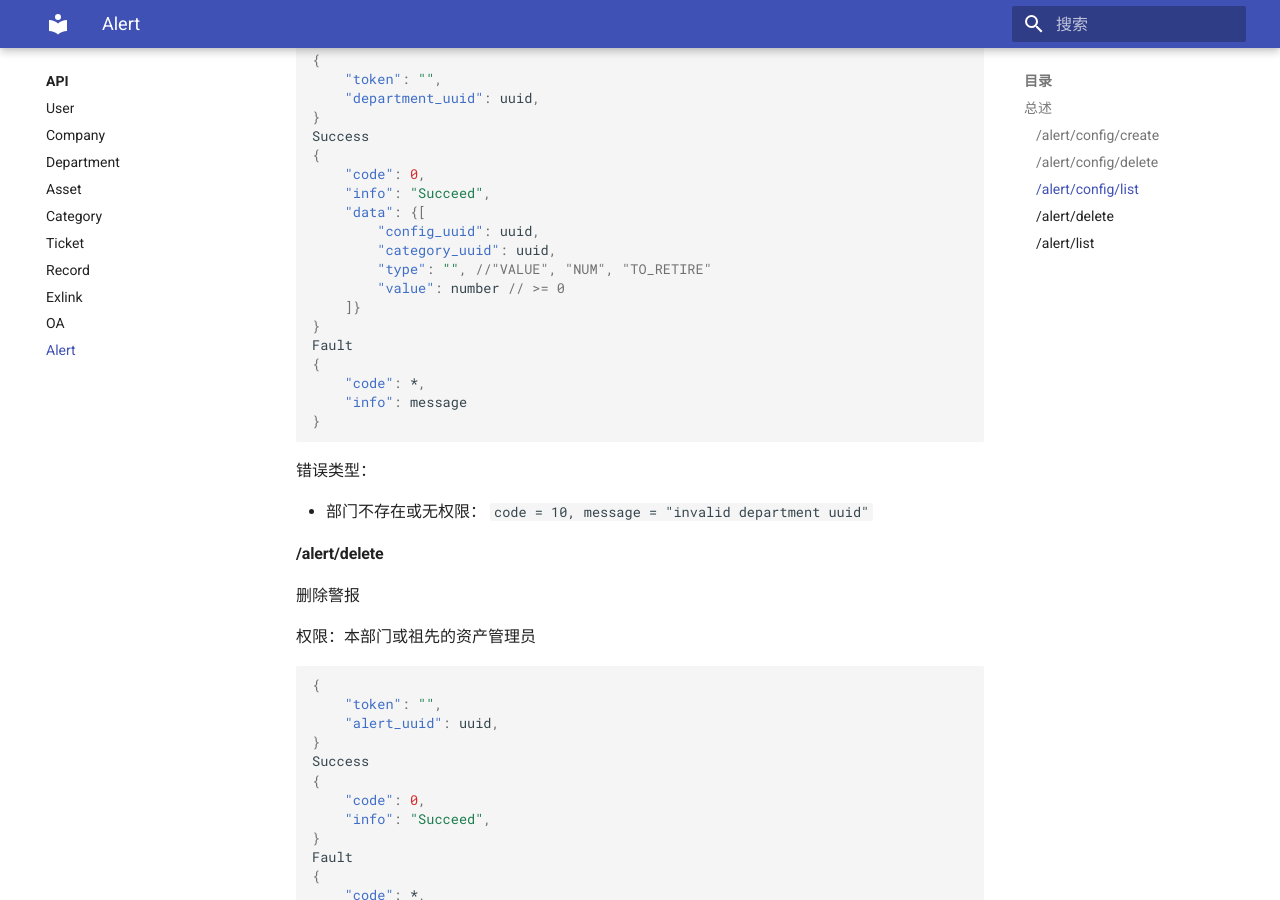
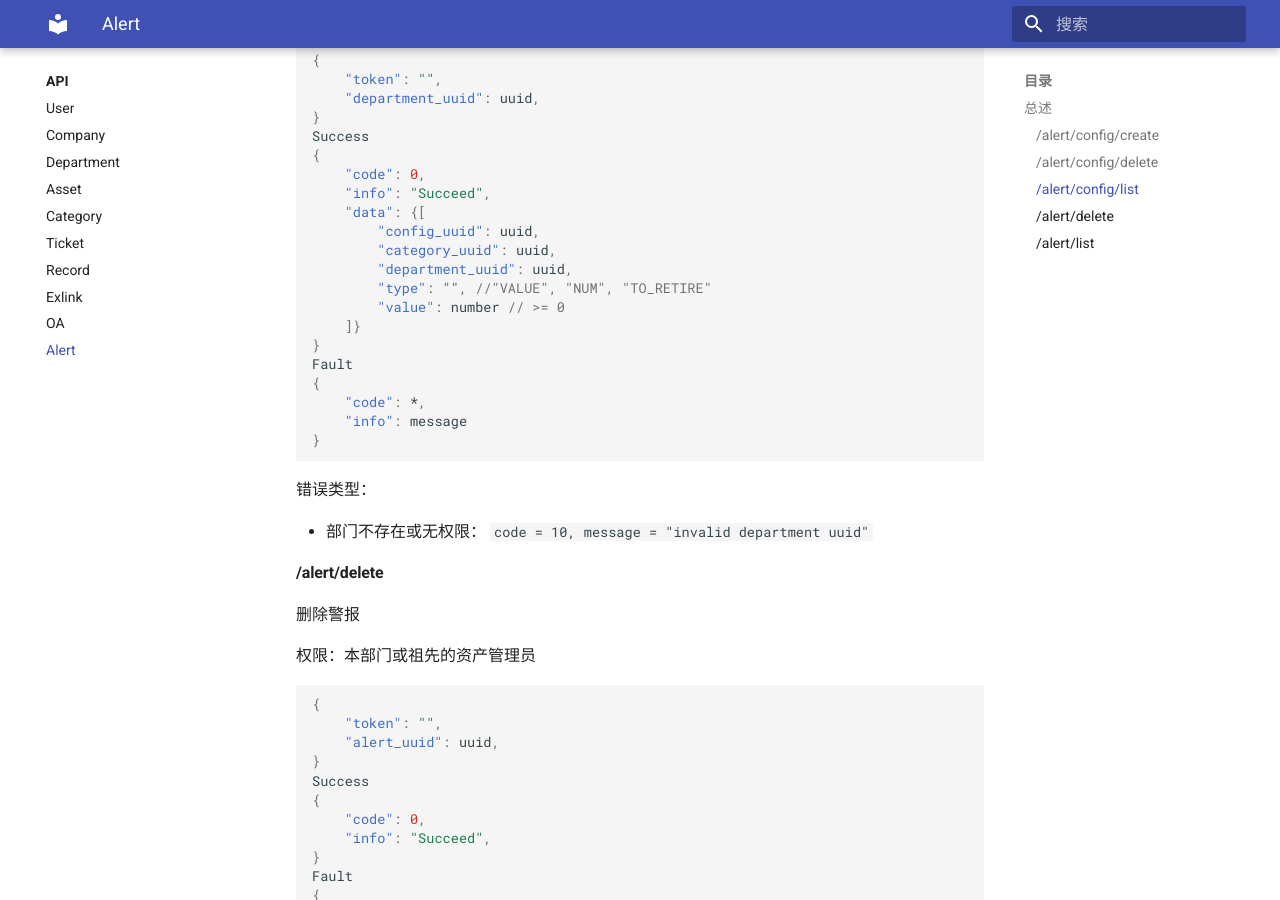
Before and after one commit to kuritas/asseta-docs, an MkDocs documentation site: the page built from docs/API/alert.md, in a window 1280 px wide and 900 px high, scrolled down 1822 px. Built offline with MkDocs 1.6.1 and Material for MkDocs 9.7.7, drawn with Linux system fonts in a browser that asks for light colours.

Commit message:
add: /alert/config/list

```diff
--- a/docs/API/alert.md
+++ b/docs/API/alert.md
@@ -92,6 +92,7 @@ Success
     "data": {[
         "config_uuid": uuid,
         "category_uuid": uuid,
+		"department_uuid": uuid,
         "type": "", //"VALUE", "NUM", "TO_RETIRE"
         "value": number // >= 0
     ]}
```
